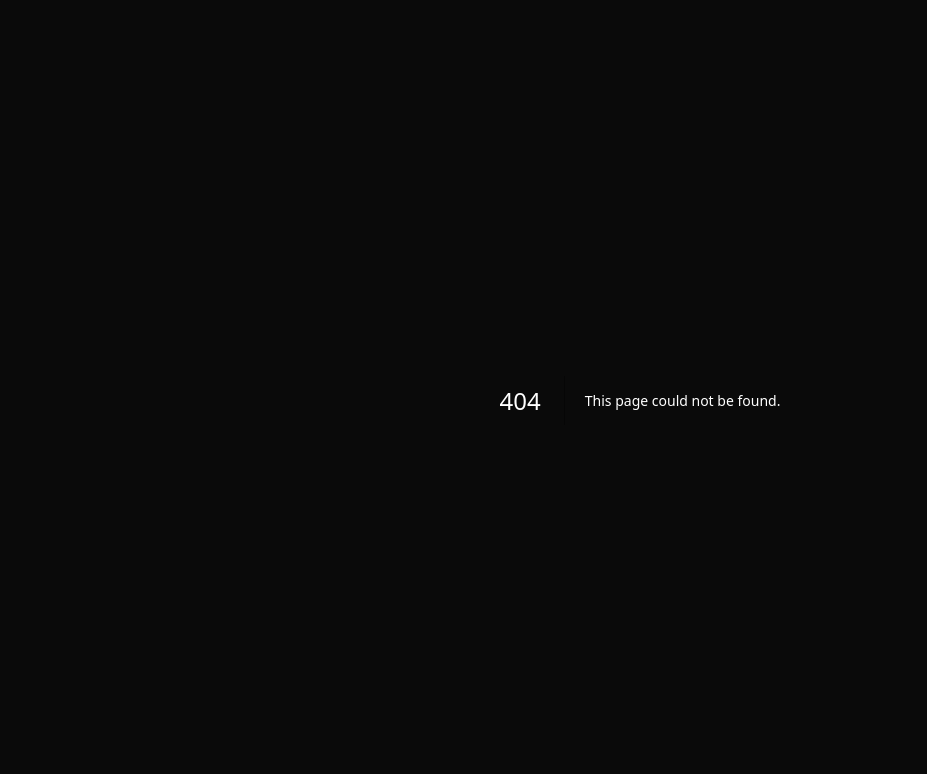
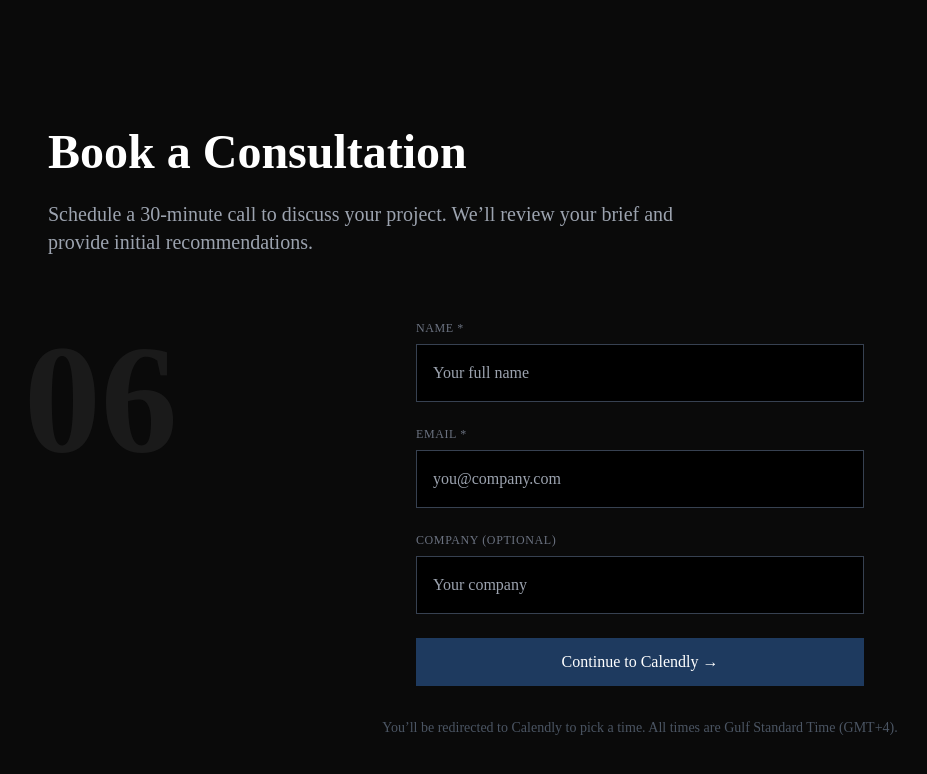
Before and after one commit to webvanguardai/webvanguard-website, a Next.js app in the folder webvanguard/: page /booking in a window 1280 px wide. Before the commit this address had no page. Shown: the top 774 px of the page, without its empty margins (0-927 px from the left). Built offline with nearby package versions, Linux system fonts and the light colour scheme; a web font is replaced by a local one.

Commit message:
feat(booking): booking page that redirects to Calendly with pre-filled name/email/company

```diff
--- /dev/null
+++ b/webvanguard/app/booking/page.tsx
@@ -0,0 +1,100 @@
+'use client'
+
+import { motion } from 'framer-motion'
+import { useState } from 'react'
+
+export default function BookingPage() {
+  const [loading, setLoading] = useState(false)
+
+  const handleSubmit = (e: React.FormEvent<HTMLFormElement>) => {
+    e.preventDefault()
+    const formData = new FormData(e.currentTarget)
+    const name = formData.get('name') as string
+    const email = formData.get('email') as string
+    const company = formData.get('company') as string
+
+    if (!name || !email) return
+
+    setLoading(true)
+    const base = 'https://calendly.com/webvanguard/30min'
+    const params = new URLSearchParams({
+      name,
+      email,
+      a1: company || '',
+    })
+    window.location.href = `${base}?${params.toString()}`
+  }
+
+  return (
+    <section className="relative py-32 overflow-hidden">
+      <div className="section-number">06</div>
+      <div className="relative z-10 w-full max-w-7xl mx-auto px-6 md:px-12">
+        <motion.div
+          initial={{ opacity: 0 }}
+          whileInView={{ opacity: 1 }}
+          viewport={{ once: true }}
+          transition={{ duration: 0.8 }}
+        >
+          <motion.h2
+            initial={{ opacity: 0, y: 30 }}
+            whileInView={{ opacity: 1, y: 0 }}
+            viewport={{ once: true }}
+            transition={{ duration: 0.8 }}
+            className="font-display text-4xl md:text-5xl font-bold text-white mb-6"
+          >
+            Book a Consultation
+          </motion.h2>
+
+          <p className="text-xl text-gray-400 font-light mb-16 max-w-2xl">
+            Schedule a 30-minute call to discuss your project. We’ll review your brief and provide initial recommendations.
+          </p>
+
+          <div className="max-w-md mx-auto">
+            <form onSubmit={handleSubmit} className="space-y-6">
+              <div>
+                <label className="block text-gray-500 text-xs uppercase tracking-wider mb-2">Name *</label>
+                <input
+                  name="name"
+                  required
+                  className="w-full p-4 bg-black border border-gray-700 text-white focus:border-accent outline-none transition-colors"
+                  placeholder="Your full name"
+                />
+              </div>
+              <div>
+                <label className="block text-gray-500 text-xs uppercase tracking-wider mb-2">Email *</label>
+                <input
+                  name="email"
+                  required
+                  type="email"
+                  className="w-full p-4 bg-black border border-gray-700 text-white focus:border-accent outline-none transition-colors"
+                  placeholder="you@company.com"
+                />
+              </div>
+              <div>
+                <label className="block text-gray-500 text-xs uppercase tracking-wider mb-2">Company (optional)</label>
+                <input
+                  name="company"
+                  className="w-full p-4 bg-black border border-gray-700 text-white focus:border-accent outline-none transition-colors"
+                  placeholder="Your company"
+                />
+              </div>
+              <motion.button
+                whileHover={{ scale: 1.02 }}
+                whileTap={{ scale: 0.98 }}
+                type="submit"
+                disabled={loading}
+                className="btn-primary w-full justify-center"
+              >
+                {loading ? 'Redirecting…' : 'Continue to Calendly →'}
+              </motion.button>
+            </form>
+          </div>
+
+          <p className="mt-8 text-gray-600 text-sm text-center">
+            You’ll be redirected to Calendly to pick a time. All times are Gulf Standard Time (GMT+4).
+          </p>
+        </motion.div>
+      </div>
+    </section>
+  )
+}
```
